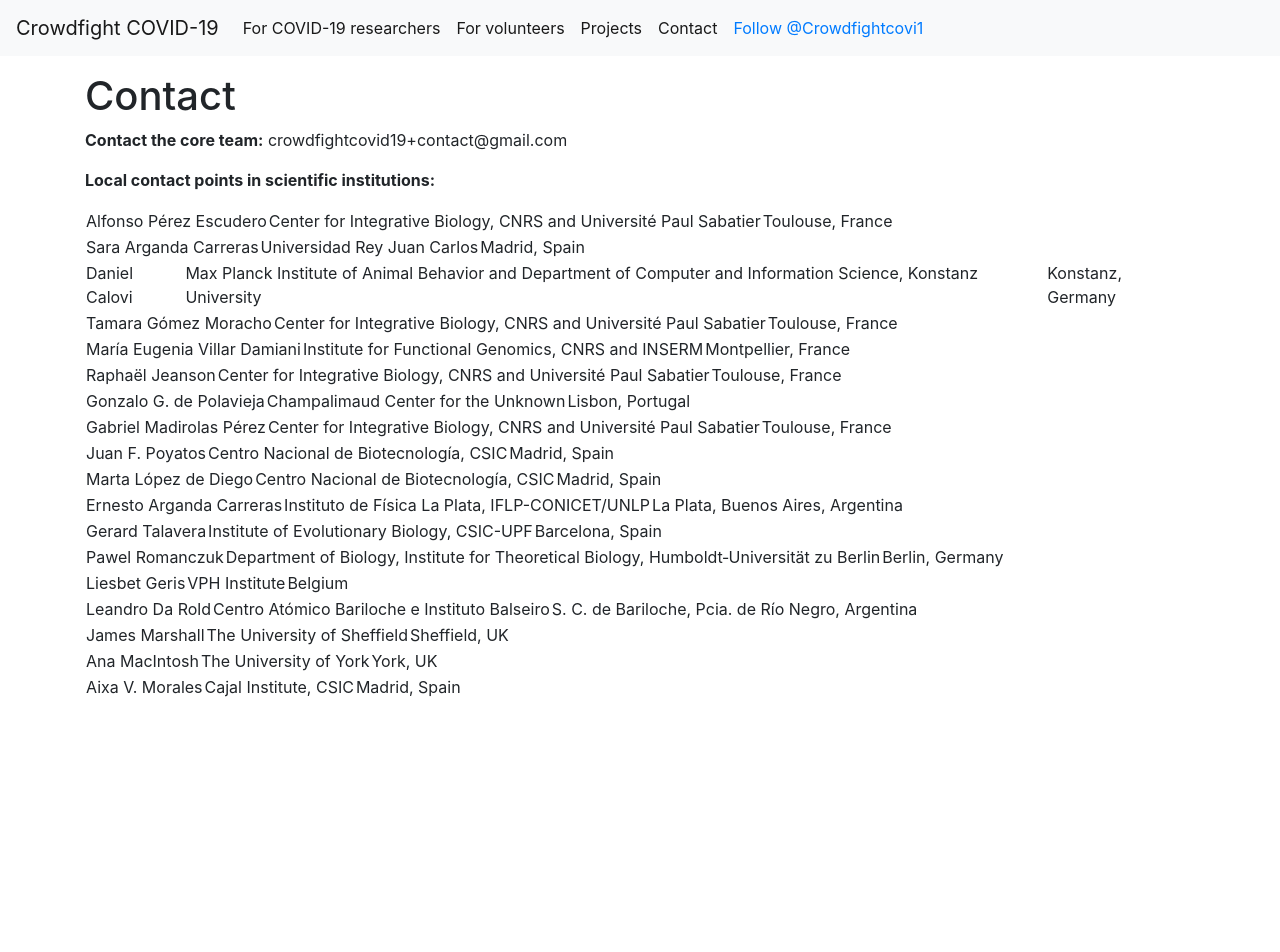
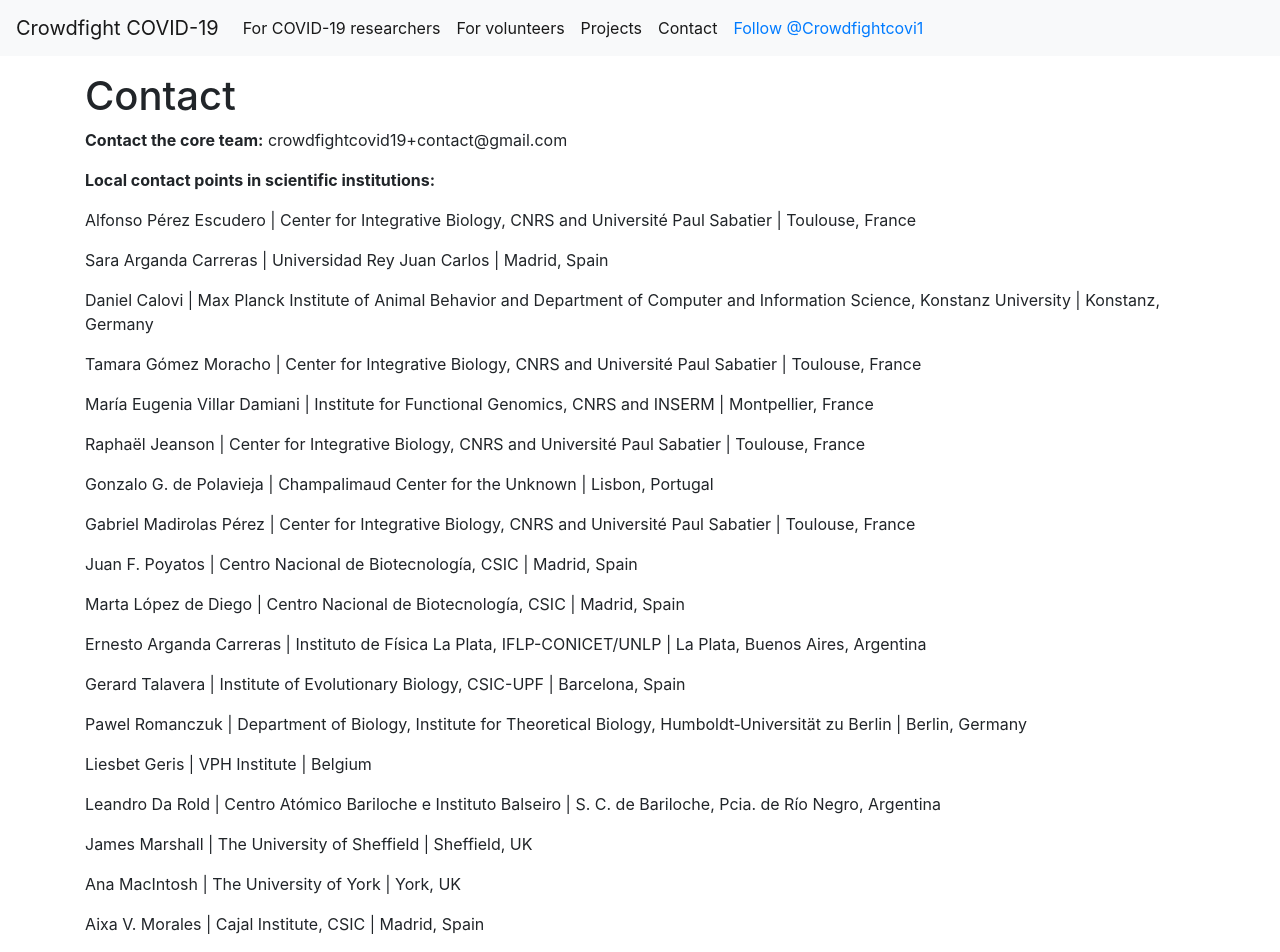
Before and after one commit to crowdfightcovid19/crowdfight-concept, a Jekyll site: the page built from contact.md, in a window 1280 px wide. Built offline with Jekyll 4.4.1, drawn with Linux system fonts in a browser that asks for light colours; nearby versions of some CDN libraries; comment, search, counter and statistics services are not loaded; our own code applies the rules of GitHub Pages for plain Markdown files; before the commit the page ends 900 px from its top, so only the background shows below that.

Commit message:
Small UI fixes

```diff
--- a/assets/style.css
+++ b/assets/style.css
@@ -1,3 +1,3 @@
 body {
-    font-family: 'Raleway', sans-serif;
+    font-family: 'Raleway', sans-serif !important;
 }
--- a/contact.md
+++ b/contact.md
@@ -10,38 +10,21 @@ layout: default
 
 **Local contact points in scientific institutions:**
 
-Alfonso Pérez Escudero | Center for Integrative Biology, CNRS and Université Paul Sabatier | Toulouse, France
-
-Sara Arganda Carreras | Universidad Rey Juan Carlos | Madrid, Spain
-
-Daniel Calovi | Max Planck Institute of Animal Behavior and Department of Computer and Information Science, Konstanz University | Konstanz, Germany
-
-Tamara Gómez Moracho | Center for Integrative Biology, CNRS and Université Paul Sabatier | Toulouse, France
-
-María Eugenia Villar Damiani | Institute for Functional Genomics, CNRS and INSERM | Montpellier, France
-
-Raphaël Jeanson | Center for Integrative Biology, CNRS and Université Paul Sabatier | Toulouse, France
-
-Gonzalo G. de Polavieja | Champalimaud Center for the Unknown | Lisbon, Portugal
-
-Gabriel Madirolas Pérez | Center for Integrative Biology, CNRS and Université Paul Sabatier | Toulouse, France
-
-Juan F. Poyatos | Centro Nacional de Biotecnología, CSIC | Madrid, Spain
-
-Marta López de Diego | Centro Nacional de Biotecnología, CSIC | Madrid, Spain
-
-Ernesto Arganda Carreras |  Instituto de Física La Plata, IFLP-CONICET/UNLP | La Plata, Buenos Aires, Argentina
-
-Gerard Talavera | Institute of Evolutionary Biology, CSIC-UPF | Barcelona, Spain
-
-Pawel Romanczuk | Department of Biology, Institute for Theoretical Biology, Humboldt‐Universität zu Berlin | Berlin, Germany
-
-Liesbet Geris | VPH Institute | Belgium
-
-Leandro Da Rold | Centro Atómico Bariloche e Instituto Balseiro | S. C. de Bariloche, Pcia. de Río Negro, Argentina
-
-James Marshall | The University of Sheffield | Sheffield, UK
-
-Ana MacIntosh | The University of York | York, UK
-
-Aixa V. Morales | Cajal Institute, CSIC | Madrid, Spain
+<p>Alfonso Pérez Escudero | Center for Integrative Biology, CNRS and Université Paul Sabatier | Toulouse, France</p>
+<p>Sara Arganda Carreras | Universidad Rey Juan Carlos | Madrid, Spain</p>
+<p>Daniel Calovi | Max Planck Institute of Animal Behavior and Department of Computer and Information Science, Konstanz University | Konstanz, Germany</p>
+<p>Tamara Gómez Moracho | Center for Integrative Biology, CNRS and Université Paul Sabatier | Toulouse, France</p>
+<p>María Eugenia Villar Damiani | Institute for Functional Genomics, CNRS and INSERM | Montpellier, France</p>
+<p>Raphaël Jeanson | Center for Integrative Biology, CNRS and Université Paul Sabatier | Toulouse, France</p>
+<p>Gonzalo G. de Polavieja | Champalimaud Center for the Unknown | Lisbon, Portugal</p>
+<p>Gabriel Madirolas Pérez | Center for Integrative Biology, CNRS and Université Paul Sabatier | Toulouse, France</p>
+<p>Juan F. Poyatos | Centro Nacional de Biotecnología, CSIC | Madrid, Spain</p>
+<p>Marta López de Diego | Centro Nacional de Biotecnología, CSIC | Madrid, Spain</p>
+<p>Ernesto Arganda Carreras |  Instituto de Física La Plata, IFLP-CONICET/UNLP | La Plata, Buenos Aires, Argentina</p>
+<p>Gerard Talavera | Institute of Evolutionary Biology, CSIC-UPF | Barcelona, Spain</p>
+<p>Pawel Romanczuk | Department of Biology, Institute for Theoretical Biology, Humboldt‐Universität zu Berlin | Berlin, Germany</p>
+<p>Liesbet Geris | VPH Institute | Belgium</p>
+<p>Leandro Da Rold | Centro Atómico Bariloche e Instituto Balseiro | S. C. de Bariloche, Pcia. de Río Negro, Argentina</p>
+<p>James Marshall | The University of Sheffield | Sheffield, UK</p>
+<p>Ana MacIntosh | The University of York | York, UK</p>
+<p>Aixa V. Morales | Cajal Institute, CSIC | Madrid, Spain</p>
```
Also changed, not shown: covid19researchers.md (+1 -1 lines).
